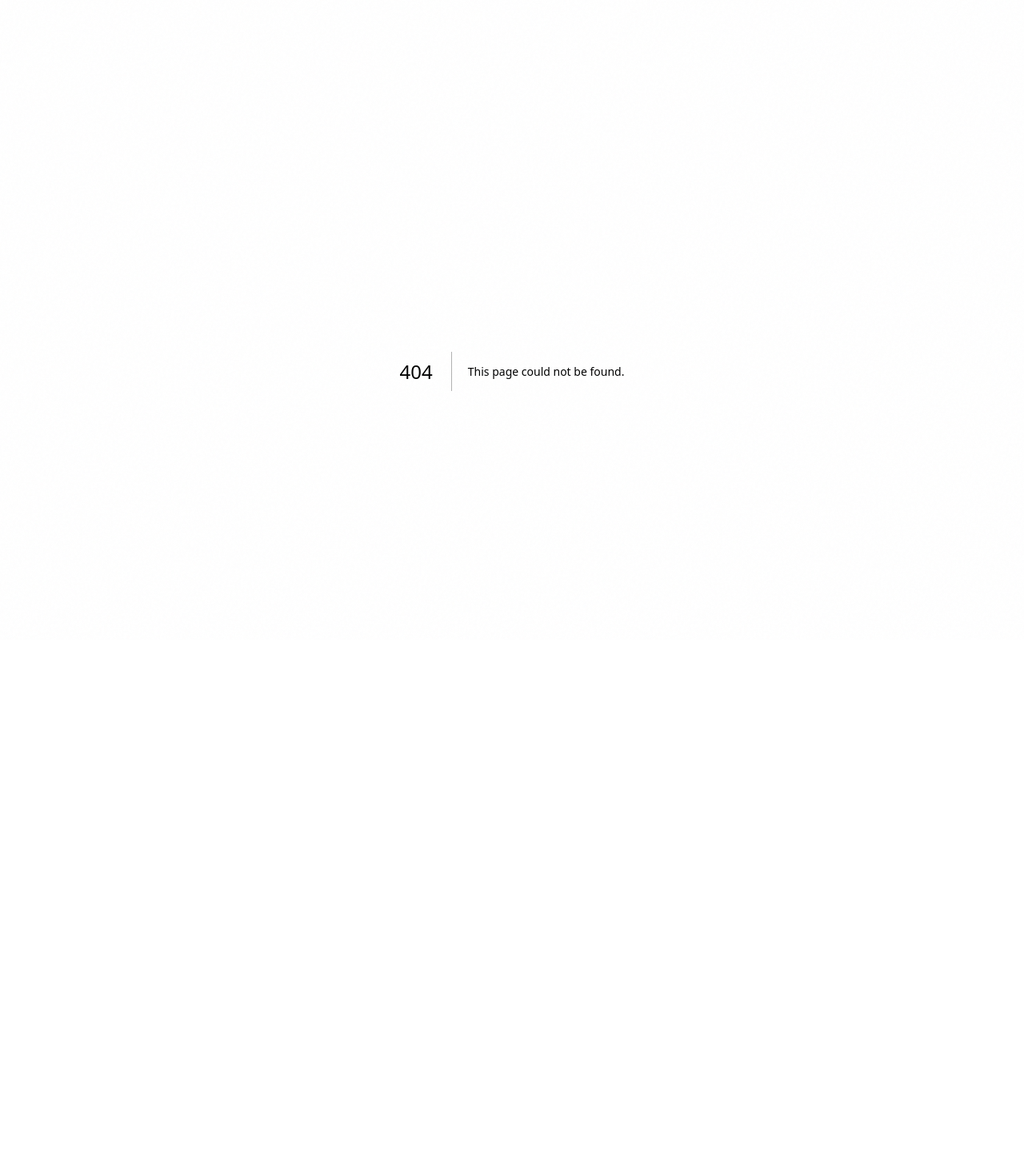
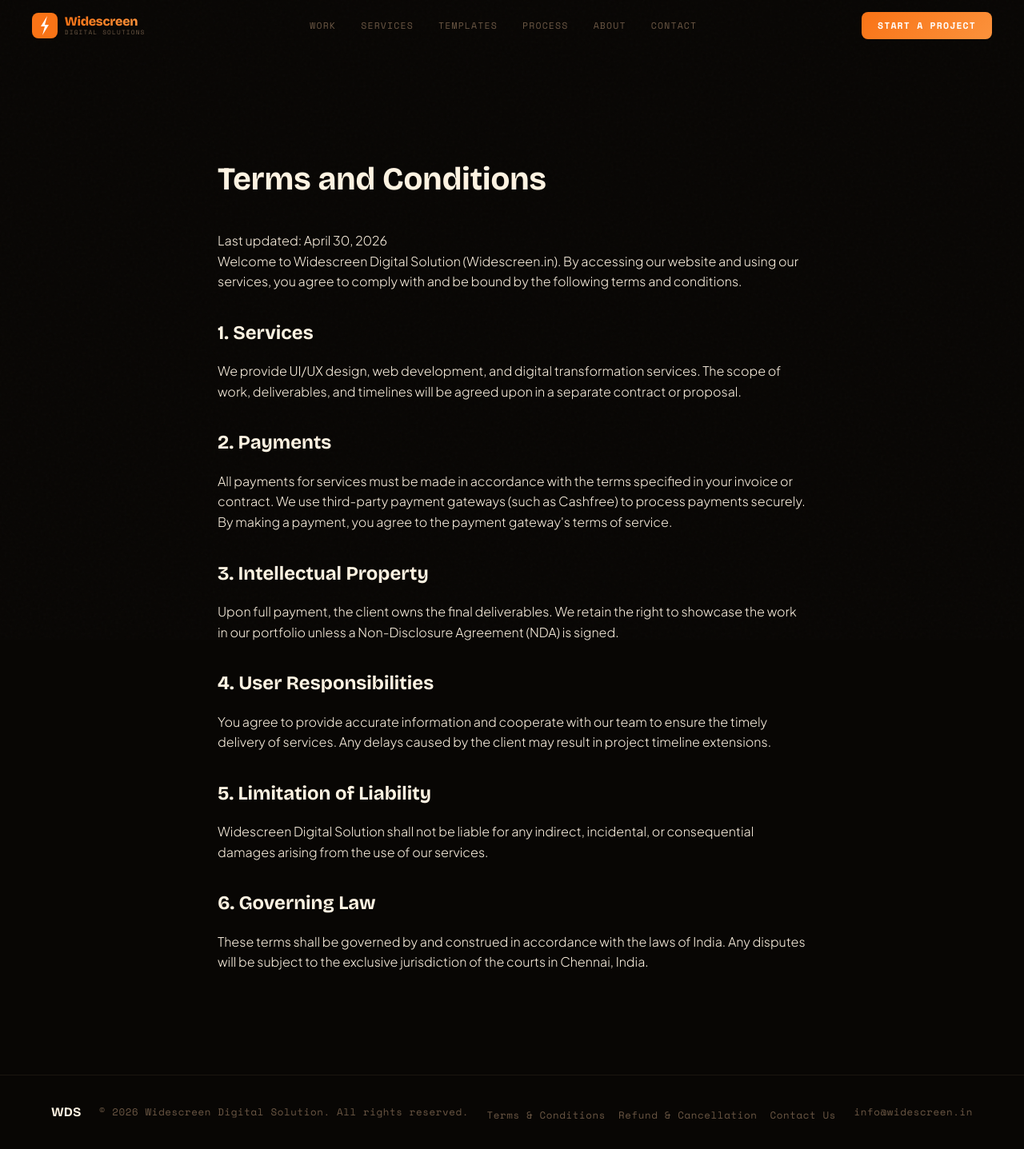
Before and after one commit to bhuvanesh1998/wds-next, a Next.js app: page /terms-and-conditions in a window 1280 px wide. Before the commit this address had no page. Shown: the whole page at 80% size. Before the commit the page ends 864 px from the top, so only its background shows below. Built offline with nearby package versions, Linux system fonts and the light colour scheme.

Commit message:
Add Terms and Conditions, Refund and Cancellation, Contact Us pages

```diff
--- /dev/null
+++ b/app/terms-and-conditions/page.tsx
@@ -0,0 +1,47 @@
+import TopNav from '@/components/TopNav';
+import Link from 'next/link';
+
+export default function TermsAndConditions() {
+  return (
+    <>
+      <TopNav />
+      <main style={{ padding: '8rem 2rem', maxWidth: '800px', margin: '0 auto', fontFamily: 'var(--ff-sans)', lineHeight: 1.6 }}>
+        <h1 style={{ fontFamily: 'var(--ff-display)', fontSize: '2.5rem', marginBottom: '2rem' }}>Terms and Conditions</h1>
+        <p>Last updated: April 30, 2026</p>
+        <p>Welcome to Widescreen Digital Solution (Widescreen.in). By accessing our website and using our services, you agree to comply with and be bound by the following terms and conditions.</p>
+
+        <h2 style={{ marginTop: '2rem', marginBottom: '1rem', fontFamily: 'var(--ff-display)' }}>1. Services</h2>
+        <p>We provide UI/UX design, web development, and digital transformation services. The scope of work, deliverables, and timelines will be agreed upon in a separate contract or proposal.</p>
+
+        <h2 style={{ marginTop: '2rem', marginBottom: '1rem', fontFamily: 'var(--ff-display)' }}>2. Payments</h2>
+        <p>All payments for services must be made in accordance with the terms specified in your invoice or contract. We use third-party payment gateways (such as Cashfree) to process payments securely. By making a payment, you agree to the payment gateway's terms of service.</p>
+
+        <h2 style={{ marginTop: '2rem', marginBottom: '1rem', fontFamily: 'var(--ff-display)' }}>3. Intellectual Property</h2>
+        <p>Upon full payment, the client owns the final deliverables. We retain the right to showcase the work in our portfolio unless a Non-Disclosure Agreement (NDA) is signed.</p>
+
+        <h2 style={{ marginTop: '2rem', marginBottom: '1rem', fontFamily: 'var(--ff-display)' }}>4. User Responsibilities</h2>
+        <p>You agree to provide accurate information and cooperate with our team to ensure the timely delivery of services. Any delays caused by the client may result in project timeline extensions.</p>
+
+        <h2 style={{ marginTop: '2rem', marginBottom: '1rem', fontFamily: 'var(--ff-display)' }}>5. Limitation of Liability</h2>
+        <p>Widescreen Digital Solution shall not be liable for any indirect, incidental, or consequential damages arising from the use of our services.</p>
+
+        <h2 style={{ marginTop: '2rem', marginBottom: '1rem', fontFamily: 'var(--ff-display)' }}>6. Governing Law</h2>
+        <p>These terms shall be governed by and construed in accordance with the laws of India. Any disputes will be subject to the exclusive jurisdiction of the courts in Chennai, India.</p>
+      </main>
+      <footer className="site-footer">
+        <div style={{ fontFamily: 'var(--ff-display)', fontWeight: 700, fontSize: '1rem' }}>WDS</div>
+        <div style={{ fontFamily: 'var(--ff-mono)', fontSize: '.78rem', color: 'var(--text-dim)', letterSpacing: '.05em' }}>
+          © 2026 Widescreen Digital Solution. All rights reserved.
+        </div>
+        <div style={{ fontFamily: 'var(--ff-mono)', fontSize: '.78rem', color: 'var(--text-dim)', letterSpacing: '.05em', display: 'flex', gap: '1rem', marginTop: '0.5rem', justifyContent: 'center', flexWrap: 'wrap' }}>
+          <Link href="/terms-and-conditions" style={{ color: 'inherit', textDecoration: 'none' }}>Terms &amp; Conditions</Link>
+          <Link href="/refund-and-cancellation" style={{ color: 'inherit', textDecoration: 'none' }}>Refund &amp; Cancellation</Link>
+          <Link href="/contact-us" style={{ color: 'inherit', textDecoration: 'none' }}>Contact Us</Link>
+        </div>
+        <div style={{ fontFamily: 'var(--ff-mono)', fontSize: '.78rem', color: 'var(--text-dim)', letterSpacing: '.05em' }}>
+          info@widescreen.in
+        </div>
+      </footer>
+    </>
+  );
+}
```
Also changed, not shown: app/contact-us/page.tsx (added, +40 -0 lines), app/page.tsx (+6 -1 lines), app/refund-and-cancellation/page.tsx (added, +41 -0 lines).
